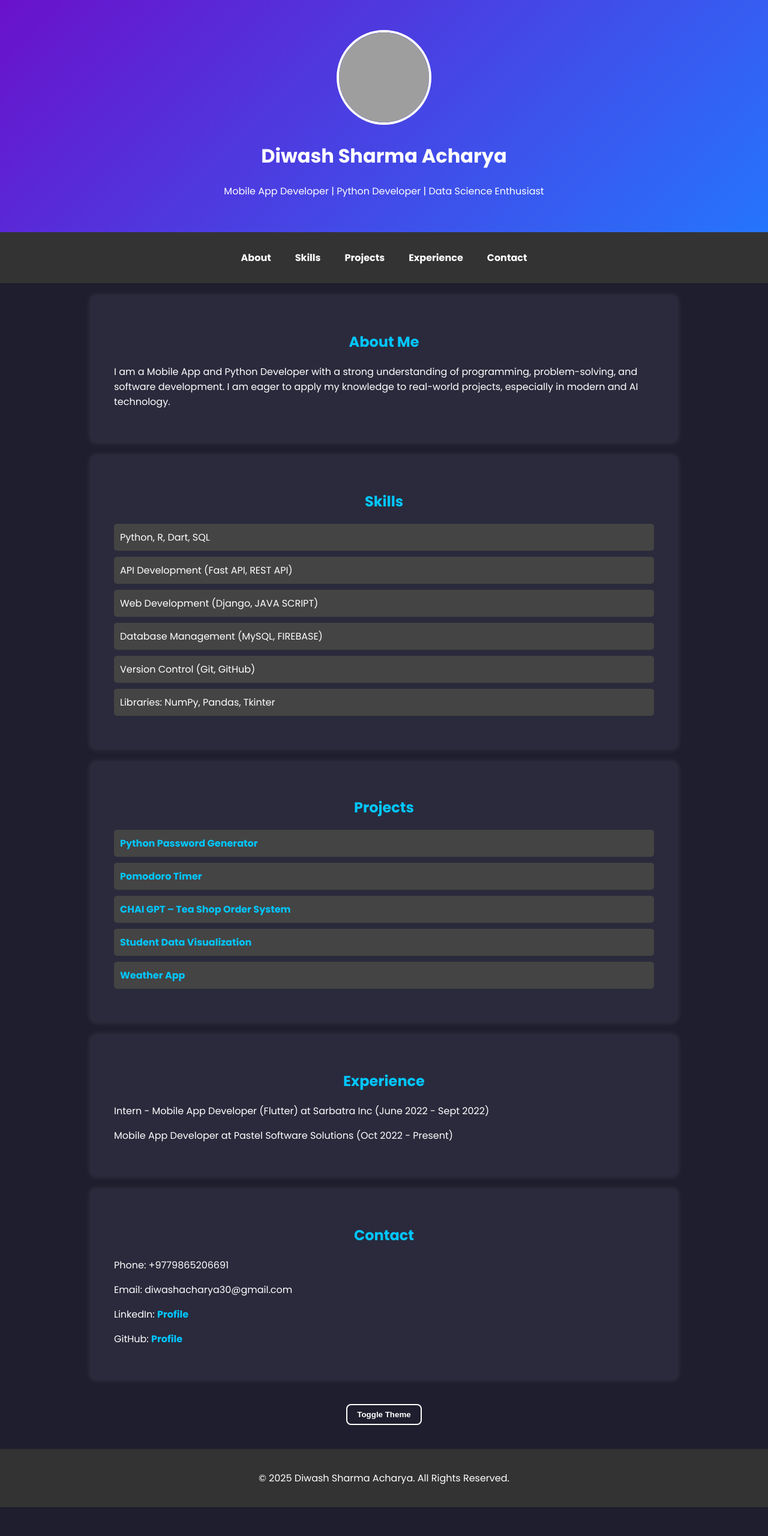
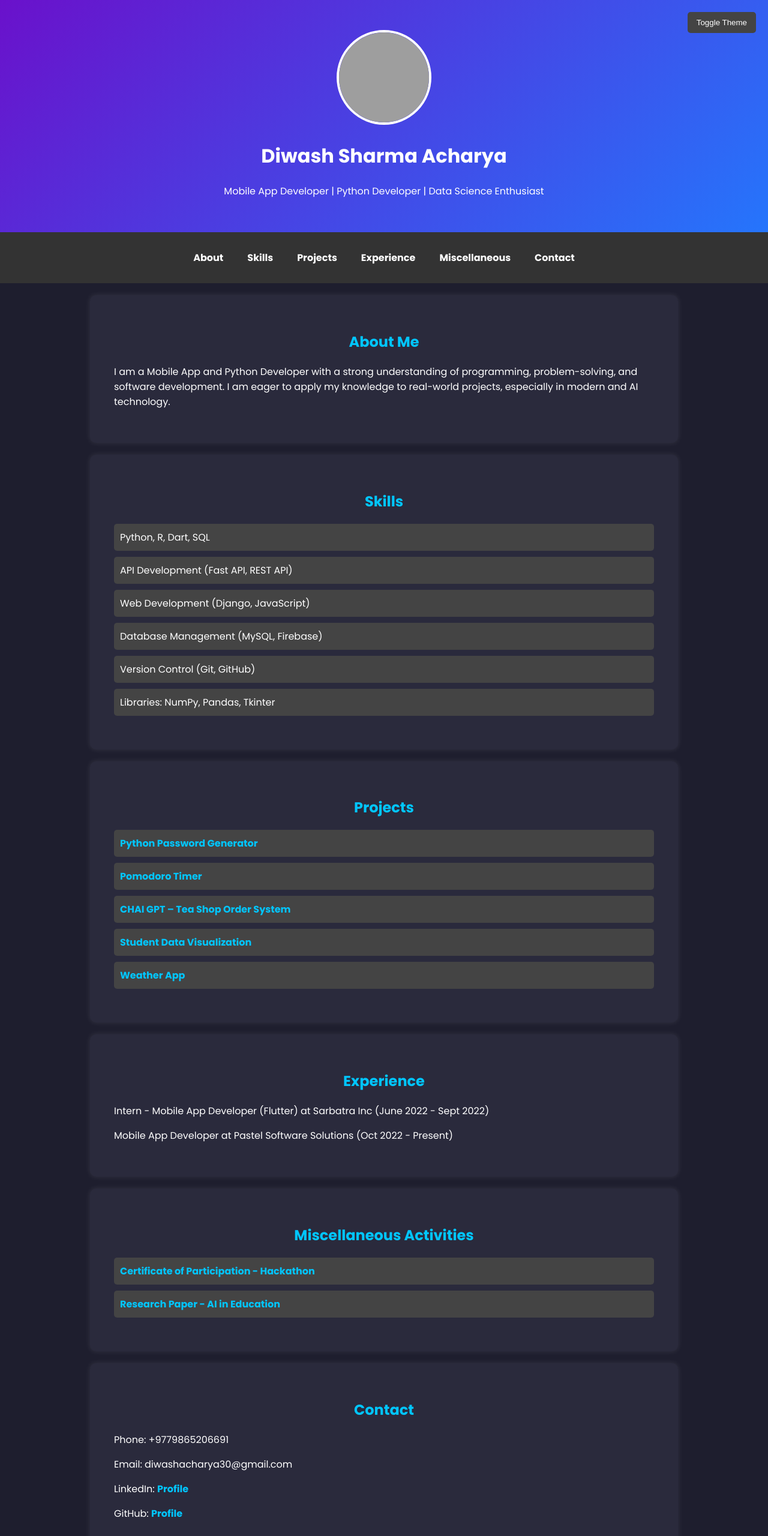
Before and after one commit to Diwashach30/Portfolio, a plain HTML site: page index.html in a window 1280 px wide. Shown: the top 2560 px of the page at 60% size. Before the commit the page ends 2512 px from the top, so only its background shows below. Drawn offline with nearby package versions, Linux system fonts and the light colour scheme; grey boxes are pictures that could not be loaded.

Commit message:
Update index.html

```diff
--- a/index.html
+++ b/index.html
@@ -1,47 +1,57 @@
 <!DOCTYPE html>
-<html lang="en" data-theme="dark">
+<html lang="en">
 <head>
   <meta charset="UTF-8" />
-  <meta name="viewport" content="width=device-width, initial-scale=1.0"/>
+  <meta name="viewport" content="width=device-width, initial-scale=1.0" />
   <title>Diwash Acharya | Portfolio</title>
-  <link href="https://fonts.googleapis.com/css2?family=Poppins:wght@300;400;700&display=swap" rel="stylesheet">
-  <link href="https://unpkg.com/aos@2.3.1/dist/aos.css" rel="stylesheet"/>
-
+  <link href="https://fonts.googleapis.com/css2?family=Poppins:wght@300;400;700&display=swap" rel="stylesheet" />
+  <link href="https://unpkg.com/aos@2.3.1/dist/aos.css" rel="stylesheet" />
   <style>
     :root {
-      --bg-dark: #1e1e2e;
-      --bg-light: #f5f5f5;
-      --text-dark: #ffffff;
-      --text-light: #111111;
-      --card-dark: #2a2a3c;
-      --card-light: #ffffff;
-      --accent: #00c6ff;
+      --bg-color: #1e1e2e;
+      --text-color: #ffffff;
+      --section-bg: #2a2a3c;
     }
-
-    [data-theme="dark"] {
-      background-color: var(--bg-dark);
-      color: var(--text-dark);
+    [data-theme='light'] {
+      --bg-color: #f2f2f2;
+      --text-color: #000000;
+      --section-bg: #ffffff;
     }
-
-    [data-theme="light"] {
-      background-color: var(--bg-light);
-      color: var(--text-light);
-    }
-
     body {
       font-family: 'Poppins', sans-serif;
       margin: 0;
       padding: 0;
-      transition: background-color 0.5s, color 0.5s;
+      background: var(--bg-color);
+      color: var(--text-color);
+      scroll-behavior: smooth;
     }
-
+    #progressBar {
+      position: fixed;
+      top: 0;
+      left: 0;
+      width: 0%;
+      height: 5px;
+      background: #00c6ff;
+      z-index: 9999;
+    }
     header {
       background: linear-gradient(135deg, #6a11cb, #2575fc);
       color: #fff;
       padding: 40px 20px;
       text-align: center;
+      position: relative;
     }
-
+    .theme-toggle {
+      position: absolute;
+      top: 20px;
+      right: 20px;
+      background: #444;
+      border: none;
+      color: white;
+      padding: 10px 15px;
+      border-radius: 5px;
+      cursor: pointer;
+    }
     header img {
       width: 150px;
       height: 150px;
@@ -49,7 +59,6 @@
       margin-top: 10px;
       border: 4px solid white;
     }
-
     nav {
       display: flex;
       flex-wrap: wrap;
@@ -61,7 +70,6 @@
       width: 100%;
       z-index: 1000;
     }
-
     nav a {
       color: #fff;
       padding: 15px 20px;
@@ -69,59 +77,41 @@
       transition: 0.3s;
       font-weight: bold;
     }
-
     nav a:hover {
       background: #6a11cb;
       border-radius: 5px;
     }
-
     section {
       padding: 40px;
       max-width: 900px;
       margin: auto;
-      background: var(--card-dark);
+      background: var(--section-bg);
       border-radius: 10px;
       box-shadow: 0 0 10px rgba(255, 255, 255, 0.1);
       margin-top: 20px;
-      transition: background 0.5s;
     }
-
-    [data-theme="light"] section {
-      background: var(--card-light);
-      box-shadow: 0 0 10px rgba(0, 0, 0, 0.1);
-    }
-
     h2 {
-      color: var(--accent);
+      color: #00c6ff;
       text-align: center;
     }
-
     ul {
       list-style: none;
       padding: 0;
     }
-
     ul li {
       background: #444;
       margin: 10px 0;
       padding: 10px;
       border-radius: 5px;
     }
-
-    [data-theme="light"] ul li {
-      background: #ddd;
-    }
-
     a {
-      color: var(--accent);
+      color: #00c6ff;
       text-decoration: none;
       font-weight: bold;
     }
-
     a:hover {
       text-decoration: underline;
     }
-
     footer {
       text-align: center;
       padding: 20px;
@@ -129,99 +119,58 @@
       color: white;
       margin-top: 20px;
     }
-
-    .toggle-theme {
-      background: transparent;
-      border: 2px solid white;
-      color: white;
-      padding: 8px 16px;
-      border-radius: 8px;
-      cursor: pointer;
-      font-weight: bold;
-      transition: background 0.3s, color 0.3s;
-    }
-
-    [data-theme="light"] .toggle-theme {
-      border-color: black;
-      color: black;
-    }
-
-    .toggle-theme:hover {
-      background: white;
-      color: black;
-    }
-
     @media (max-width: 768px) {
       section {
         padding: 20px;
         width: 90%;
       }
-
       nav {
         flex-direction: column;
         align-items: center;
       }
-
       nav a {
         display: block;
         width: 100%;
         text-align: center;
         padding: 10px;
       }
-
       ul li {
         text-align: center;
       }
     }
-
-    /* Scroll Progress Bar */
-    #progressBar {
-      position: fixed;
-      top: 0;
-      left: 0;
-      height: 5px;
-      background: #00c6ff;
-      width: 0%;
-      z-index: 10000;
-    }
   </style>
 </head>
 <body>
-
-  <!-- Scroll Progress Bar -->
   <div id="progressBar"></div>
-
-  <header data-aos="fade-down">
+  <header>
+    <button class="theme-toggle" onclick="toggleTheme()">Toggle Theme</button>
     <img src="https://media.licdn.com/dms/image/v2/D5603AQEe6laFVbxooQ/profile-displayphoto-shrink_800_800/B56ZU8swQ5HEAc-/0/1740480121159?e=1747267200&v=beta&t=Hh0aC-9h1WqqMz_tbsr-dP5rZ7d0M94Zmp6MiItJJgA" alt="Diwash Acharya">
     <h1>Diwash Sharma Acharya</h1>
     <p>Mobile App Developer | Python Developer | Data Science Enthusiast</p>
   </header>
-
   <nav>
     <a href="#about">About</a>
     <a href="#skills">Skills</a>
     <a href="#projects">Projects</a>
     <a href="#experience">Experience</a>
+    <a href="#misc">Miscellaneous</a>
     <a href="#contact">Contact</a>
   </nav>
-
-  <section id="about" data-aos="fade-right">
+  <section id="about" data-aos="fade-up">
     <h2>About Me</h2>
     <p>I am a Mobile App and Python Developer with a strong understanding of programming, problem-solving, and software development. I am eager to apply my knowledge to real-world projects, especially in modern and AI technology.</p>
   </section>
-
-  <section id="skills" data-aos="fade-left">
+  <section id="skills" data-aos="fade-up">
     <h2>Skills</h2>
     <ul>
       <li>Python, R, Dart, SQL</li>
       <li>API Development (Fast API, REST API)</li>
-      <li>Web Development (Django, JAVA SCRIPT)</li>
-      <li>Database Management (MySQL, FIREBASE)</li>
+      <li>Web Development (Django, JavaScript)</li>
+      <li>Database Management (MySQL, Firebase)</li>
       <li>Version Control (Git, GitHub)</li>
       <li>Libraries: NumPy, Pandas, Tkinter</li>
     </ul>
   </section>
-
   <section id="projects" data-aos="fade-up">
     <h2>Projects</h2>
     <ul>
@@ -232,13 +181,18 @@
       <li><a href="https://github.com/Diwashach30/PythonProjects/blob/main/weather_app.py">Weather App</a></li>
     </ul>
   </section>
-
   <section id="experience" data-aos="fade-up">
     <h2>Experience</h2>
     <p>Intern - Mobile App Developer (Flutter) at Sarbatra Inc (June 2022 - Sept 2022)</p>
     <p>Mobile App Developer at Pastel Software Solutions (Oct 2022 - Present)</p>
   </section>
-
+  <section id="misc" data-aos="fade-up">
+    <h2>Miscellaneous Activities</h2>
+    <ul>
+      <li><a href="https://drive.google.com/file/d/xyz/view?usp=sharing" target="_blank">Certificate of Participation - Hackathon</a></li>
+      <li><a href="https://drive.google.com/file/d/abc/view?usp=sharing" target="_blank">Research Paper - AI in Education</a></li>
+    </ul>
+  </section>
   <section id="contact" data-aos="fade-up">
     <h2>Contact</h2>
     <p>Phone: +9779865206691</p>
@@ -246,34 +200,24 @@
     <p>LinkedIn: <a href="https://www.linkedin.com/in/diwash-a-952994220/">Profile</a></p>
     <p>GitHub: <a href="https://github.com/Diwashach30">Profile</a></p>
   </section>
-
-  <!-- Theme Toggle Button at Bottom -->
-  <div style="text-align:center; margin: 40px 0;" data-aos="fade-up">
-    <button class="toggle-theme" onclick="toggleTheme()">Toggle Theme</button>
-  </div>
-
-  <footer data-aos="fade-in">
+  <footer>
     <p>&copy; 2025 Diwash Sharma Acharya. All Rights Reserved.</p>
   </footer>
 
-  <!-- Scripts -->
   <script src="https://unpkg.com/aos@2.3.1/dist/aos.js"></script>
   <script>
     AOS.init();
 
-    // Scroll Progress Bar
     window.onscroll = function () {
-      const scrollTop = document.documentElement.scrollTop || document.body.scrollTop;
-      const scrollHeight = document.documentElement.scrollHeight - document.documentElement.clientHeight;
-      const scrolled = (scrollTop / scrollHeight) * 100;
+      var winScroll = document.body.scrollTop || document.documentElement.scrollTop;
+      var height = document.documentElement.scrollHeight - document.documentElement.clientHeight;
+      var scrolled = (winScroll / height) * 100;
       document.getElementById("progressBar").style.width = scrolled + "%";
     };
 
-    // Theme Toggle
     function toggleTheme() {
-      const htmlTag = document.documentElement;
-      const currentTheme = htmlTag.getAttribute("data-theme");
-      htmlTag.setAttribute("data-theme", currentTheme === "dark" ? "light" : "dark");
+      const theme = document.documentElement.getAttribute("data-theme");
+      document.documentElement.setAttribute("data-theme", theme === "light" ? "dark" : "light");
     }
   </script>
 </body>
```
